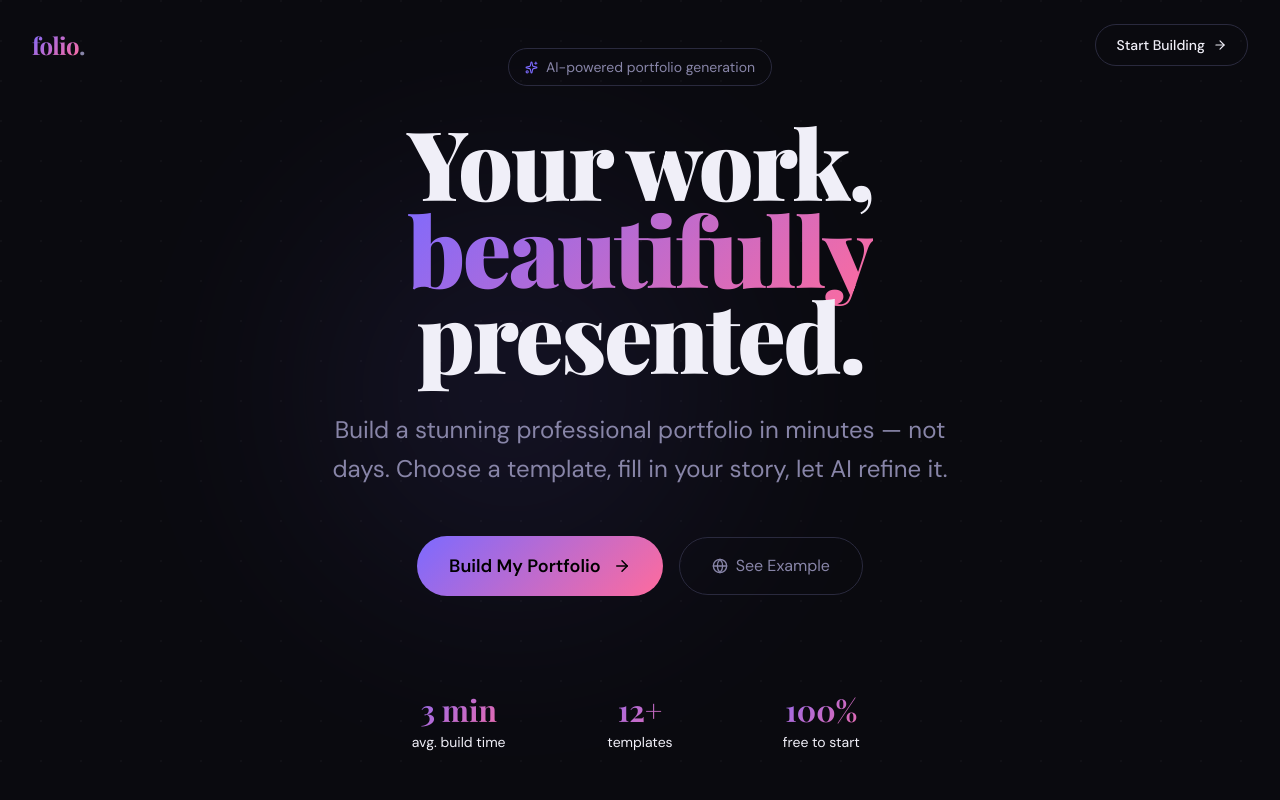
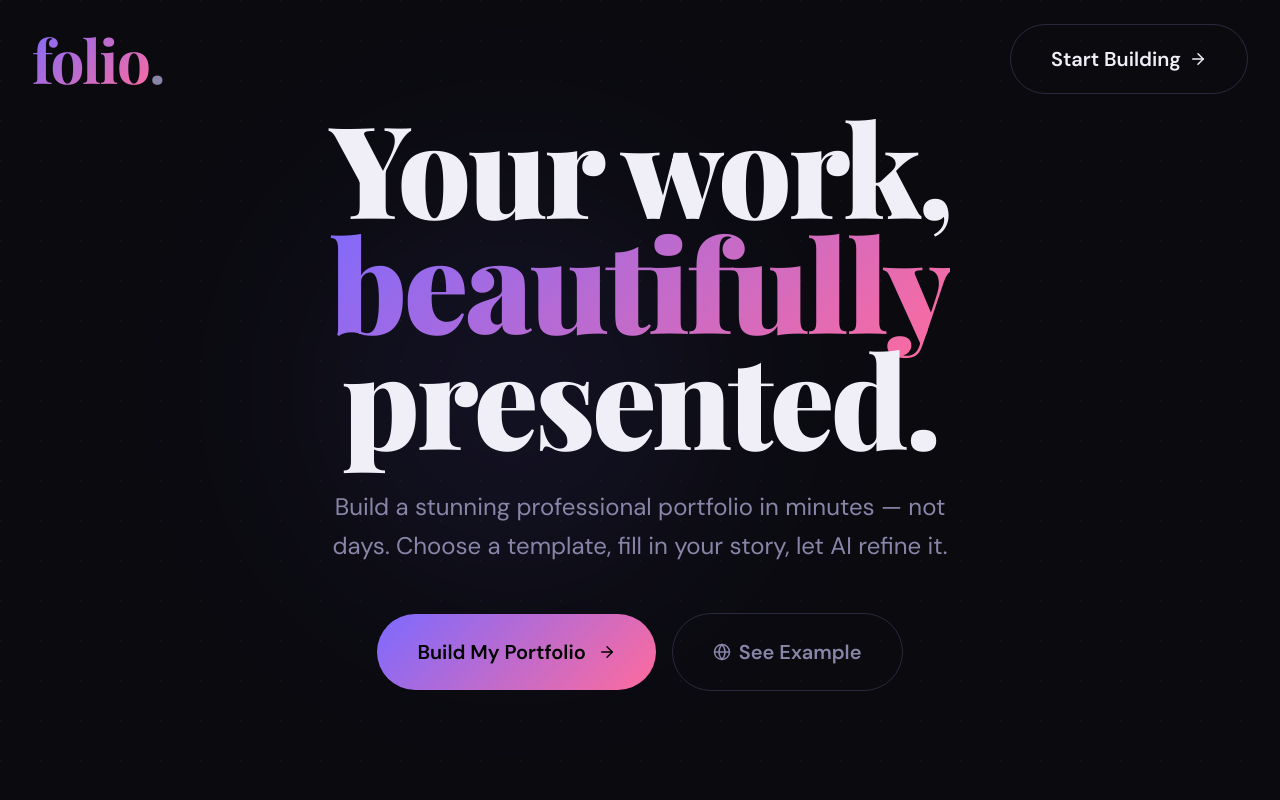
Before and after one commit to reeham4411/Portfolio-Builder, a Next.js app: page / in a window 1280 px wide. Shown: the top 800 px of the page. Built offline with nearby package versions, Linux system fonts and the light colour scheme.

Commit message:
feat: Updated hero

```diff
--- a/src/components/landing/Hero.tsx
+++ b/src/components/landing/Hero.tsx
@@ -1,7 +1,7 @@
 "use client";
 
 import Link from "next/link";
-import { ArrowRight, Sparkles, Globe } from "lucide-react";
+import { ArrowRight, Globe } from "lucide-react";
 
 export default function Hero() {
   return (
@@ -22,26 +22,22 @@ export default function Hero() {
 
       {/* Nav */}
       <nav className="absolute top-0 left-0 right-0 flex items-center justify-between px-8 py-6 z-10">
-        <span className="font-display text-2xl font-bold tracking-tight">
+        <span className="font-display text-6xl font-bold tracking-tight">
           <span className="gradient-text">folio</span>
           <span className="text-(--text-muted)">.</span>
         </span>
+
         <Link
           href="/builder"
-          className="flex items-center gap-2 text-sm font-medium px-5 py-2.5 rounded-full border border-(--border) hover:border-(--accent) hover:text-(--accent)transition-all duration-300"
+          className="flex items-center gap-2 text-xl font-semibold px-10 py-5 rounded-full border border-(--border) hover:border-(--accent) hover:text-(--accent) transition-all duration-300"
         >
-          Start Building <ArrowRight size={14} />
+          Start Building <ArrowRight size={18} />
         </Link>
       </nav>
 
       {/* Hero content */}
       <div className="relative z-10 text-center max-w-5xl mx-auto px-6">
-        <div className="inline-flex items-center gap-2 px-4 py-2 rounded-full border border-(--border) text-(--text-muted) text-sm mb-8 opacity-0 animate-fade-up">
-          <Sparkles size={13} className="text-(--accent)" />
-          AI-powered portfolio generation
-        </div>
-
-        <h1 className="font-display text-6xl md:text-8xl font-black leading-[0.9] tracking-tight mb-8 opacity-0 animate-fade-up animate-delay-100">
+        <h1 className="font-display text-9xl md:text-15xl font-black leading-[0.9] tracking-tight mb-8 opacity-0 animate-fade-up animate-delay-100">
           Your work,
           <br />
           <span className="gradient-text">beautifully</span>
@@ -57,7 +53,7 @@ export default function Hero() {
         <div className="flex flex-col sm:flex-row items-center justify-center gap-4 opacity-0 animate-fade-up animate-delay-300">
           <Link
             href="/builder"
-            className="group flex items-center gap-3 px-8 py-4 rounded-full text-black font-semibold text-lg transition-all duration-300 hover:scale-105 hover:shadow-[0_0_40px_rgba(124,106,255,0.4)]"
+            className="group flex items-center gap-3 px-10 py-6 rounded-full text-black font-semibold text-xl transition-all duration-300 hover:scale-105 hover:shadow-[0_0_40px_rgba(124,106,255,0.4)]"
             style={{
               background:
                 "linear-gradient(135deg, var(--accent), var(--accent-2))",
@@ -71,15 +67,15 @@ export default function Hero() {
           </Link>
           <Link
             href="/preview/demo"
-            className="flex items-center gap-2 px-8 py-4 rounded-full border border-[var(--border)] text-[var(--text-muted)] hover:text-[var(--text)] hover:border-[var(--text)] transition-all duration-300"
+            className="flex items-center gap-2 px-10 py-6 rounded-full border border-(--border) text-xl font-semibold text-(--text-muted) hover:text-var(--text) hover:border-(--text) transition-all duration-300"
           >
-            <Globe size={16} />
+            <Globe size={18} />
             See Example
           </Link>
         </div>
 
         {/* Stats */}
-        <div
+        {/* <div
           className="mt-24 grid grid-cols-3 gap-8 max-w-lg mx-auto opacity-0 animate-fade-up"
           style={{ animationDelay: "0.5s" }}
         >
@@ -92,12 +88,10 @@ export default function Hero() {
               <div className="font-display text-3xl font-bold gradient-text">
                 {num}
               </div>
-              <div className="text-(--text-muted)s text-sm mt-1">
-                {label}
-              </div>
+              <div className="text-(--text-muted)s text-sm mt-1">{label}</div>
             </div>
           ))}
-        </div>
+        </div> */}
       </div>
     </section>
   );
```
